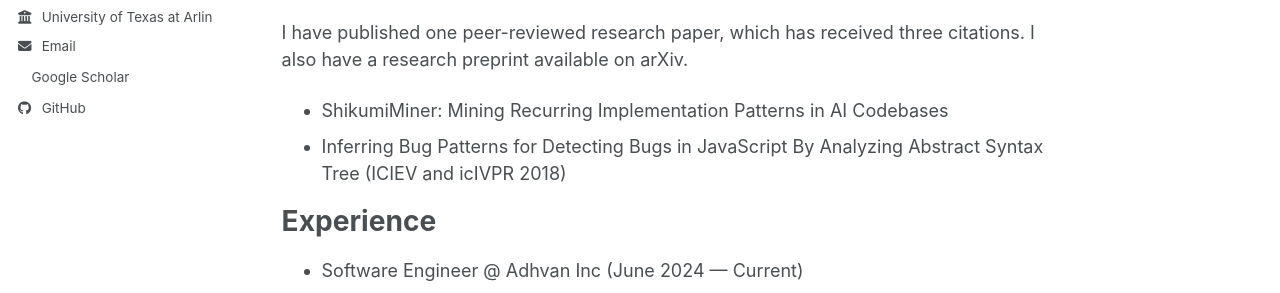
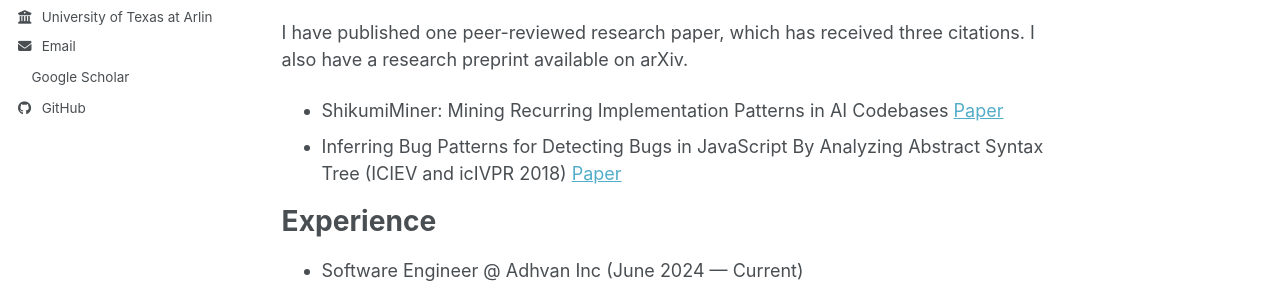
Before and after one commit to AfsanaTasnim/AfsanaTasnim.github.io, a Jekyll site: the page built from _pages/about.md, in a window 1280 px wide and 900 px high. Shown: the part 357-650 px from the top of the window. Built offline with Jekyll 4.4.1, drawn with Linux system fonts in a browser that asks for light colours; a style sheet for code colours, icons or effects is not loaded.

Commit message:
Update about.md
Updated publication entries to include links to papers.

```diff
--- a/_pages/about.md
+++ b/_pages/about.md
@@ -12,8 +12,8 @@ I also completed my masters in Software Engineering from Institute of Informatio
 
 # Publications
 I have published one peer-reviewed research paper, which has received three citations. I also have a research preprint available on arXiv.
-- ShikumiMiner: Mining Recurring Implementation Patterns in AI Codebases
-- Inferring Bug Patterns for Detecting Bugs in JavaScript By Analyzing Abstract Syntax Tree (ICIEV and icIVPR 2018)
+- ShikumiMiner: Mining Recurring Implementation Patterns in AI Codebases [Paper](https://arxiv.org/pdf/2609.02789)
+- Inferring Bug Patterns for Detecting Bugs in JavaScript By Analyzing Abstract Syntax Tree (ICIEV and icIVPR 2018) [Paper](https://www.researchgate.net/publication/331610435_Inferring_Bug_Patterns_for_Detecting_Bugs_in_JavaScript_By_Analyzing_Abstract_Syntax_Tree)
 
 # Experience
 - Software Engineer @ Adhvan Inc  (June 2024 — Current)
```
